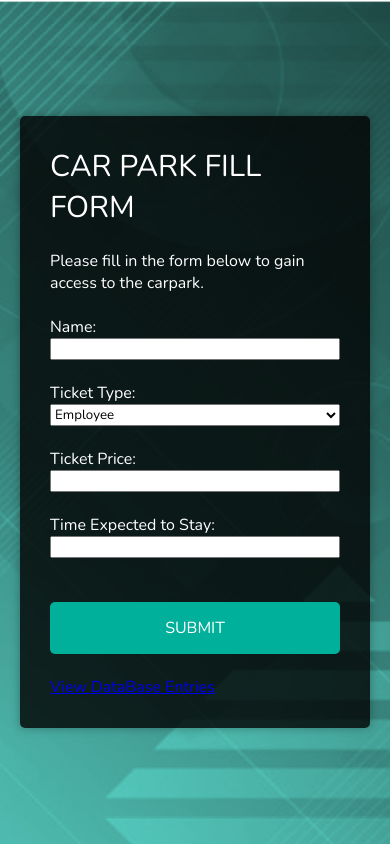
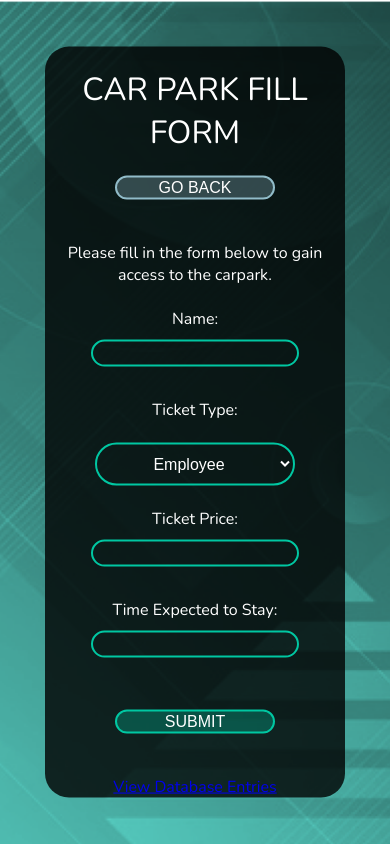
Before and after one commit to Kxiru/Car-Park-System-Application, a website: page CarParkSystem/public/index.html in a window 390 px wide. Drawn offline with nearby package versions, Linux system fonts and the light colour scheme.

Commit message:
added landing html file, linked between three pages

```diff
--- a/CarParkSystem/public/css/style.css
+++ b/CarParkSystem/public/css/style.css
@@ -1,99 +1,150 @@
 @import url('https://fonts.googleapis.com/css?family=Nunito');
 
-*{
+body {
     margin: 0;
     padding: 0;
-  box-sizing: border-box;
-  outline: none;
+    color: white;
+    background: url('images/cssbackground.png') no-repeat top center;
+    background-size: cover;
     font-family: 'Nunito', sans-serif;
-}
-
-body{
-  color: white;
-  background: url('cssbackground.png') no-repeat top center;
-  background-size: cover;
     height: 100vh;
 }
 
-.subtitle{
-    font-size: 30px;
+.menu-box {
+    width: 300px;
+    padding 50px;
+    position: absolute;
+    top: 50%;
+    left: 50%;
+    transform: translate(-50%, -50%);
+    background: rgba(0,0,0,0.8);
+    border-radius: 24px;
+    text-align: center;
 }
 
+.menu-box h1 {
+    color: white;
+    text-transform: uppercase;
+    font-weight: 500;
+}
 
-.wrapper{
+.box {
+    width: 300px;
+    padding 50px;
     position: absolute;
     top: 50%;
-  transform: translateY(-50%);
-  width: 100%;
-  padding: 0 20px;
+    left: 50%;
+    transform: translate(-50%, -50%);
+    background: rgba(0,0,0,0.8);
+    border-radius: 24px;
+    text-align: center;
 }
 
-.contact-form{
-  display: flex;
-  max-width: 550px;
-  margin: 0 auto;
-  background: rgba(0,0,0,0.8);
-  padding: 30px;
-  border-radius: 5px;
-  box-shadow: 0 0 10px rgba(0,0,0,0.3);
+.box h1 {
+    color: white;
+    text-transform: uppercase;
+    font-weight: 500;
 }
 
-.input-fields{
-  display: flex;
-  flex-direction: column;
-  margin-right: 4%;
+.box input[type = "text"], .box input[type = "password"] {
+    border: 0;
+    background: none;
+    font-size: 18px;
+    display: block;
+    margin: 10px auto;
+    text-align: center;
+    border: 2px solid #00c7a2;
+    padding 14px 10px;
+    width: 200px;
+    outline: none;
+    color: white;
+    border-radius: 24px;
+    transition: 0.2s;
 }
 
-.input-fields,
-.msg{
-  width: 48%;
+.box input[type = "text"]:focus, .box input[type = "password"]:focus {
+    width: 220px;
+    border-color: #ffffff;
 }
 
-.input-fields .input,
- textarea{
-  margin: 10px 0;
-  background: transparent;
-  border: 0px;
-  box-sizing: border-box;
-  border-bottom: 2px solid #c5ecfd;
-  padding: 10px;
-  color: #c5ecfd;
-  width: 100%;
+.box dropdown {
+    text-align: center;
+    transform: translate(-50%, -50%);
 }
 
-
-::-webkit-input-placeholder {
-  /* Chrome/Opera/Safari */
-  color: #c5ecfd;
-}
-::-moz-placeholder {
-  /* Firefox 19+ */
-  color: #c5ecfd;
-}
-:-ms-input-placeholder {
-  /* IE 10+ */
-  color: #c5ecfd;
+.dropdown select {
+    background: none;
+    color: #fff;
+    padding: 10px;
+    width: 200px;
+    text-align: center;
+    border: 2px solid #00c7a2;
+    border-radius: 24px;
+    -webkit-border-radius: 24px;
+    font-size: 16px;
+    -webkit-appearance: button;
+    outline: none;
 }
 
-.btn {
-    background: #00b09b;
+.box input[type = "submit"] {
+    border: 0;
+    background: rgba(0,199,163,0.3);
+    display: block;
+    margin: 20px auto;
+    font-size: 16px;
     text-align: center;
-    padding: 15px;
-    border-radius: 5px;
-    color: #fff;
-    cursor: pointer;
-    text-transform: uppercase;
+    border: 2px solid #00c7a2;
+    padding 14px 10px;
+    width: 160px;
+    outline: none;
+    color: white;
+    border-radius: 24px;
+    transition: 0.2s;
 }
 
-@media screen and (max-width: 600px){
-  .contact-form{
-    flex-direction: column;
+.box input[type = "button"] {
+    border: 0;
+    background: rgba(145,188,201,0.3);
+    display: block;
+    margin: 20px auto;
+    font-size: 16px;
+    text-align: center;
+    border: 2px solid #91bcc9;
+    padding 14px 10px;
+    width: 160px;
+    outline: none;
+    color: white;
+    border-radius: 24px;
+    transition: 0.2s;
 }
-  .msg textarea{
-    height: 80px;
+
+.box input[type = "submit"]:hover {
+    width: 180px;
+    background: rgba(0,199,163,0.7);
 }
-  .input-fields,
-  .msg{
-    width: 100%;
+
+.box input[type = "button"]:hover {
+    width: 180px;
+    background: rgba(145,188,201,0.7);
 }
+
+.menu-box input[type = "button"] {
+    border: 0;
+    background: rgba(0,199,163,0.3);
+    display: block;
+    margin: 20px auto;
+    font-size: 16px;
+    text-align: center;
+    border: 2px solid #00c7a2;
+    padding 14px 10px;
+    width: 160px;
+    outline: none;
+    color: white;
+    border-radius: 24px;
+    transition: 0.2s;
 }
+
+.menu-box input[type = "button"]:hover {
+    width: 180px;
+    background: rgba(0,199,163,0.7);
+}
--- a/CarParkSystem/public/index.html
+++ b/CarParkSystem/public/index.html
@@ -1,62 +1,41 @@
 <!DOCTYPE html>
-<html lang="en">
+<html lang="en" dir="ltr">
     <head>
-        <meta charset="UTF-8">
+        <meta charset="utf-8">
         <title>Buy Ticket</title>
-        <link rel="stylesheet" type= "text/css" href="css/style.css">
-        <link rel="stylesheet" type= "styles/css" href="css/style.css">
+        <link rel="stylesheet" href="css/style.css">
     </head>
 
     <body>
-        <!-- <h1>CAR PARK FORM</h1>
-        <hr size="2">
-        <form method="POST" action="/post-feedback">
-            <!-- <label>Name:<input type="text" name="name" required></label><br>
-            <label>Ticket Type<select name="ticketType">
+
+    <form class="box" action="/post-feedback" method="POST">
+        <h1>CAR PARK FILL FORM</h1>
+        <input type="button" class="button_active" value="GO BACK" onclick="location.href='landing.html';" />
+        <br>Please fill in the form below to gain access to the carpark. <br>
+
+        <br> Name:
+        <input type="text" name="name">
+        <br> Ticket Type: <br>
+        <br>
+        <div class="dropdown" >
+            <select name="ticketType">
                 <option value="Employee">Employee</option>
                 <option value="Resident">Resident</option>
                 <option value="Customers">Customers</option>
-            </select></label><br>
-            <label>Ticket Price:<input type="number" name="ticketPrice" required></label><br>
-            <label>Time Expected to Stay:<input type="text" name="timeStayedHRs" required></label><br>
-            <input type="submit" value="Submit">
+            </select>
+        </div>
 
-            Please fill in the form below to gain access to the carpark. <br>
-            <br> Name: <br> <input type="text" name="name" placeholder=""><br>
-            Ticket Type: <br> <select name="ticketType">
-                <option value="Employee">Employee</option>
-                <option value="Resident">Resident</option>
-                <option value="Customers">Customers</option>
-            </select><br>
-            Ticket Price: <br> <input type="text" name="ticketPrice" placeholder=""> <br>
-            Time Expected to Stay: <br> <input type="text" name="timeStayedHRs" placeholder=""><br>
-            <input type="submit" value="SUBMIT"><br>
-        </form>
-        <br> <a href="/view-feedback">View DataBase Entries</a>
-        -->
+        <br> Ticket Price:
+        <input type="text" name="ticketPrice">
+        <br> Time Expected to Stay:
+        <input type="text" name="timeStayedHRs"> <br>
 
-        <div class="wrapper">
-          <div class="contact-form">
-            <form method="POST" action="/post-feedback">
-                <div class="subtitle">
-                    CAR PARK FILL FORM <br>
-                </div>
-                <div class="input-fields">
-                    <br>Please fill in the form below to gain access to the carpark. <br>
-                    <br> Name: <br> <input type="text" name="name"><br>
-                    Ticket Type: <br> <select name="ticketType">
-                        <option value="Employee">Employee</option>
-                        <option value="Resident">Resident</option>
-                        <option value="Customers">Customers</option>
-                    </select><br>
-                    Ticket Price: <br> <input type="text" name="ticketPrice"> <br>
-                    Time Expected to Stay: <br> <input type="text" name="timeStayedHRs"><br>
+        <input type="submit" name="" value="SUBMIT">
 
-                    <br> <div class="btn" onclick="javascript:document.forms[0].submit()">SUBMIT</div>
-                    <br> <a href="/view-feedback">View DataBase Entries</a>
-                </div>
-              </form>
-          </div>
+        <div class="view-link">
+            <br> <a href="/view-feedback">View Database Entries</a> <br>
         </div>
+    </form>
+
     </body>
 </html>
```
Also changed, not shown: CarParkSystem/public/landing.html (added, +15 -0 lines), CarParkSystem/public/managerlogin.html (added, +22 -0 lines), CarParkSystem/public/test.html (deleted, +0 -57 lines), CarParkSystem/public/css/cssbackground.jpg (deleted), CarParkSystem/public/css/images/cssbackground.png (renamed from CarParkSystem/public/css/cssbackground.png), CarParkSystem/public/css/images/managericon.png (added), 1 other file. Lines whose indentation alone changed are shown as unchanged.
